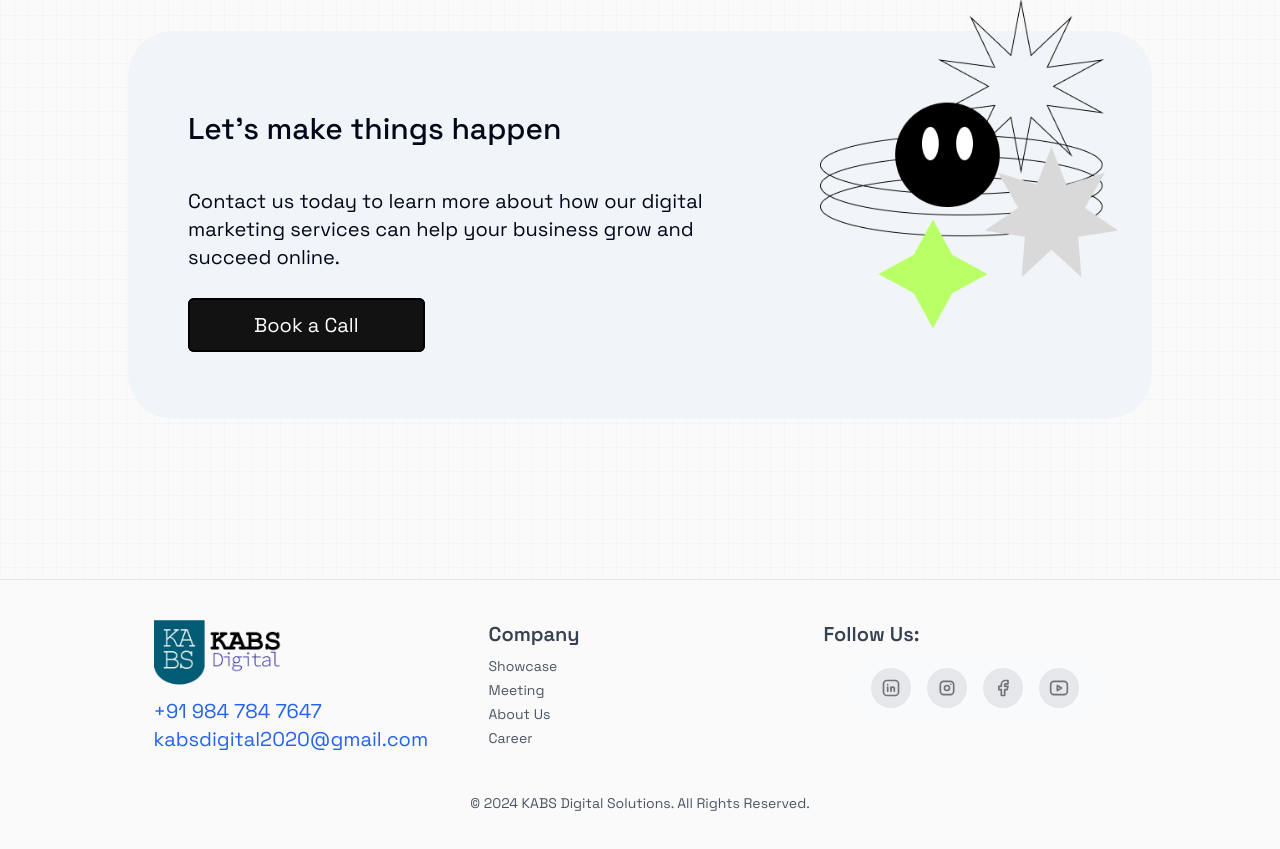
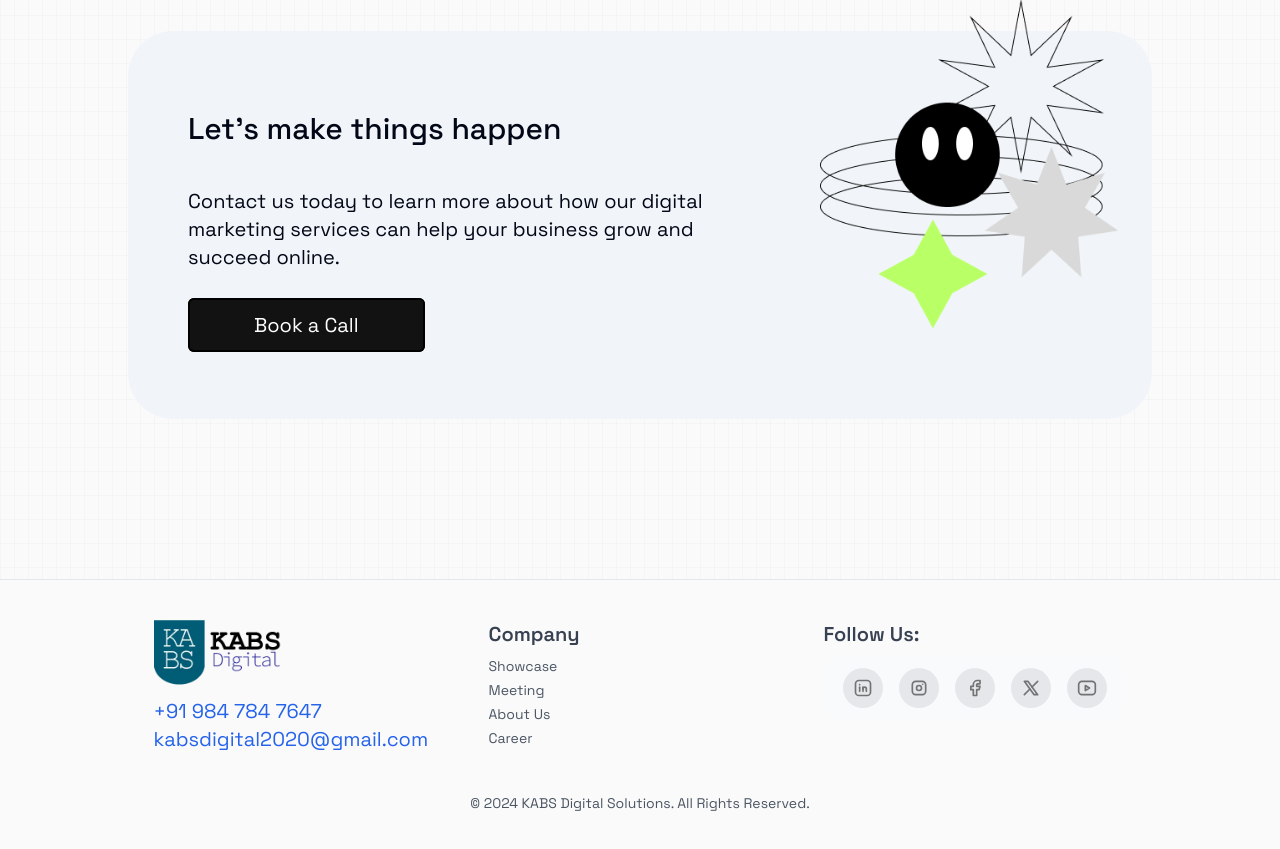
Before and after one commit to SabiqHashil/kabs-digital_website, a Next.js app: page / in a window 1280 px wide. Shown: the part 5193-6042 px from the top of the page. Built offline with nearby package versions, Linux system fonts and the light colour scheme.

Commit message:
Added IconBrandX to FloatingDockDemo with link to https://x.com/KabsDigital.

```diff
--- a/components/demos/desktop-social-icon.tsx
+++ b/components/demos/desktop-social-icon.tsx
@@ -5,6 +5,7 @@ import {
   IconBrandFacebook,
   IconBrandInstagram,
   IconBrandLinkedin,
+  IconBrandX,
   IconBrandYoutube,
 } from "@tabler/icons-react";
 
@@ -39,6 +40,15 @@ export function FloatingDockDemo() {
       rel: "noopener noreferrer",
     },
     {
+      title: "X",
+      icon: (
+        <IconBrandX className="h-full w-full text-neutral-500 dark:text-neutral-300" />
+      ),
+      href: "https://x.com/KabsDigital",
+      target: "_blank",
+      rel: "noopener noreferrer",
+    },
+    {
       title: "YouTube",
       icon: (
         <IconBrandYoutube className="h-full w-full text-neutral-500 dark:text-neutral-300" />
```
